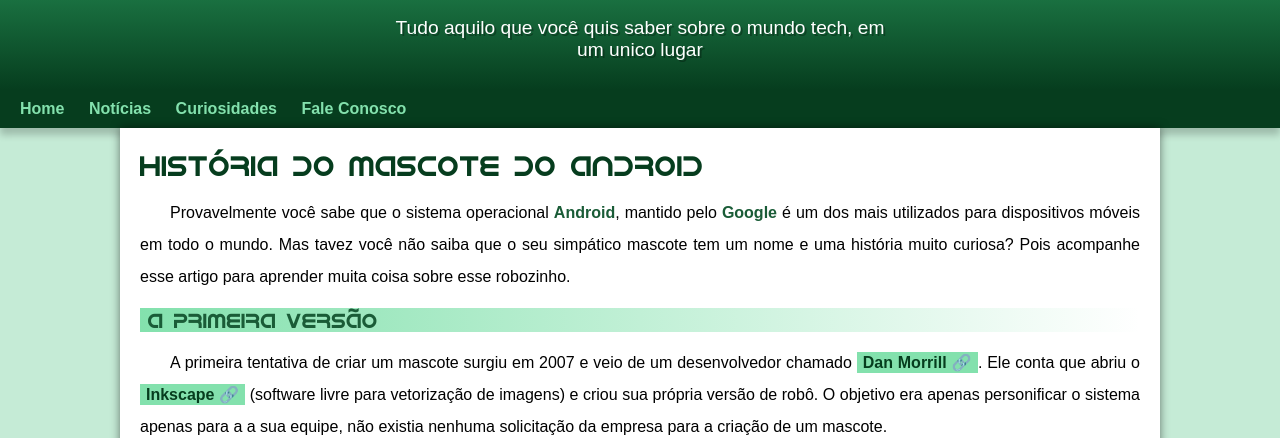
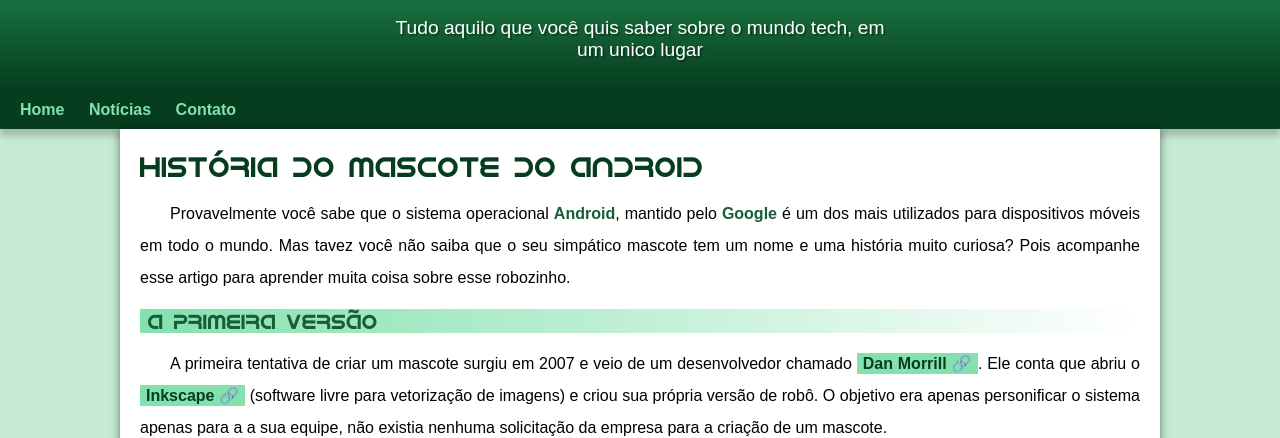
Before and after one commit to danielcursi/projeto-android, a plain HTML site: page index.html in a window 1280 px wide. Shown: the part 100-538 px from the top of the page. Drawn offline with Linux system fonts and the light colour scheme.

Commit message:
problema de padding corrigido

```diff
--- a/estilo/style.css
+++ b/estilo/style.css
@@ -68,7 +68,7 @@ header > p {
     padding-right: 10px;
     padding-left: 10px;
     margin: auto;
-    margin-bottom: 5px;
+    padding-bottom: 30px;
     text-shadow: 2px 2px 0px rgba(0, 0, 0, 0.295);
 }
 
--- a/index.html
+++ b/index.html
@@ -20,8 +20,7 @@
     <nav>
         <a href="#">Home</a>
         <a href="#">Notícias</a>
-        <a href="#">Curiosidades</a>
-        <a href="#">Fale Conosco</a>
+        <a href="#">Contato</a>
     </nav>
     <main>
       <article>
```
